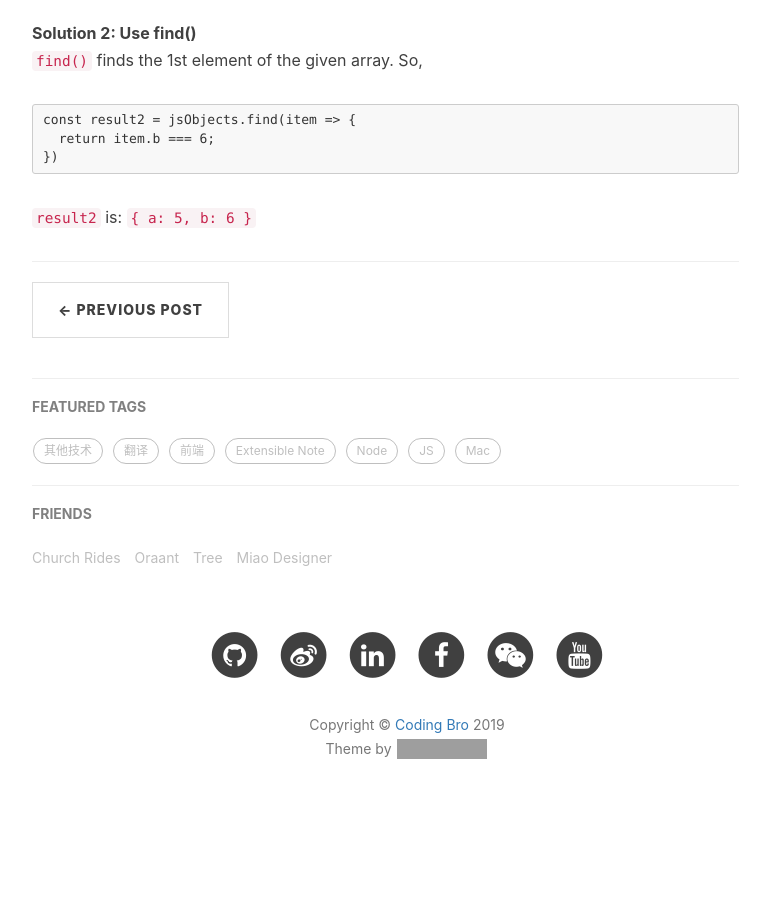
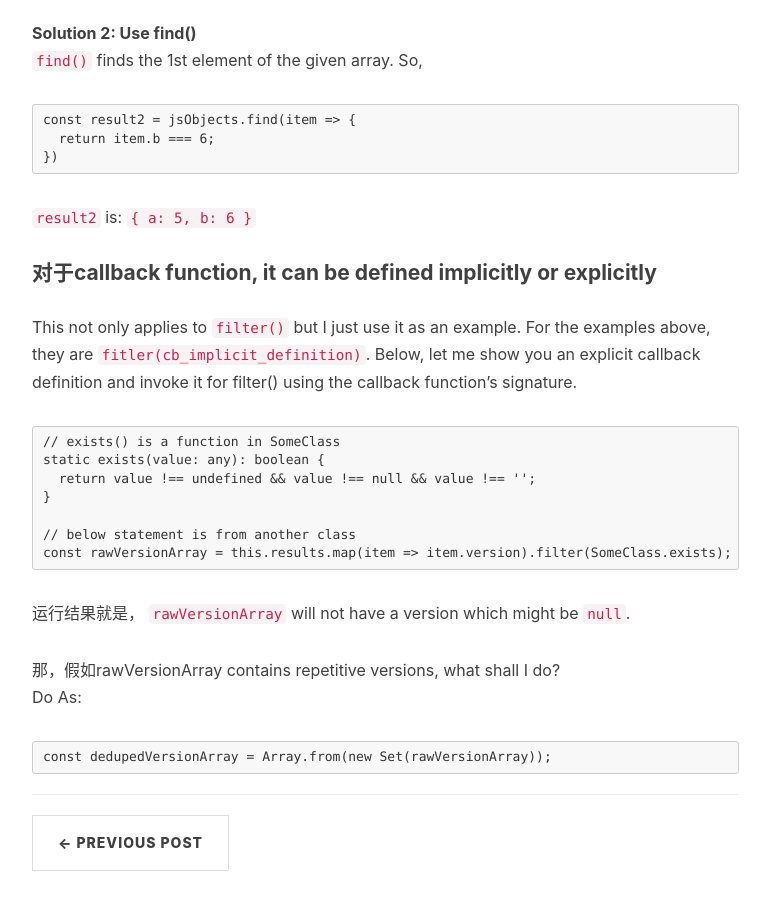
Before and after one commit to starwavelin/starwavelin.github.io, a Jekyll site: the page built from _posts/2019-02-17-javascript-tips.md, in a window 1280 px wide and 900 px high, scrolled down 2259 px. Shown: the whole window, without its empty margins (233-1003 px from the left). Built offline with Jekyll 4.4.1, drawn with Linux system fonts in a browser that asks for light colours; nearby versions of some CDN libraries; comment, search, counter and statistics services are not loaded; before the commit the page ends 3084 px from its top, so only the background shows below that; grey boxes are pictures that could not be loaded.

Commit message:
js-tips: added info about cb

````diff
--- a/_posts/2019-02-17-javascript-tips.md
+++ b/_posts/2019-02-17-javascript-tips.md
@@ -78,3 +78,23 @@ const result2 = jsObjects.find(item => {
 })
 ```
 `result2` is: `{ a: 5, b: 6 }`
+
+#### 对于callback function, it can be defined implicitly or explicitly
+This not only applies to `filter()` but I just use it as an example.
+For the examples above, they are `fitler(cb_implicit_definition)`. Below, let me show you an explicit callback definition and invoke it for filter() using the callback function's signature.
+```
+// exists() is a function in SomeClass
+static exists(value: any): boolean {
+  return value !== undefined && value !== null && value !== '';
+}
+
+// below statement is from another class
+const rawVersionArray = this.results.map(item => item.version).filter(SomeClass.exists);
+```
+运行结果就是， `rawVersionArray` will not have a version which might be `null`.
+
+那，假如rawVersionArray contains repetitive versions, what shall I do?
+Do As:
+```
+const dedupedVersionArray = Array.from(new Set(rawVersionArray));
+```
````
